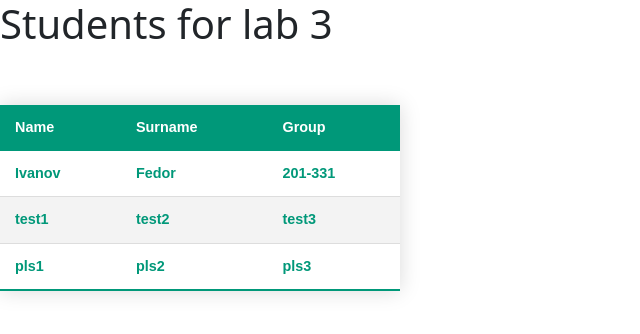
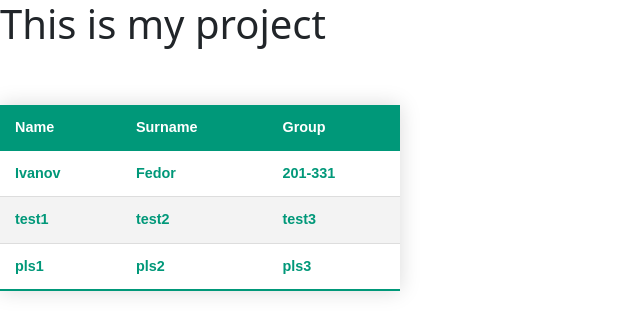
Before and after one commit to userartem2002/python_project, a Django app: page / in a window 1280 px wide. Shown: the top 334 px of the page, without its empty margins (0-640 px from the left). Run offline with Django 4.2, Linux system fonts and the light colour scheme; data comes from the database, SQL or seed files in the repository.

Commit message:
Update index.html

```diff
--- a/mysite/proj/templates/proj/index.html
+++ b/mysite/proj/templates/proj/index.html
@@ -43,7 +43,7 @@
     color: #009879;
 }
 </style>
-<h1>Students for lab 3</h1>
+<h1>This is my project</h1>
 <br>
 <table class="styled-table">
     <thead>
```
